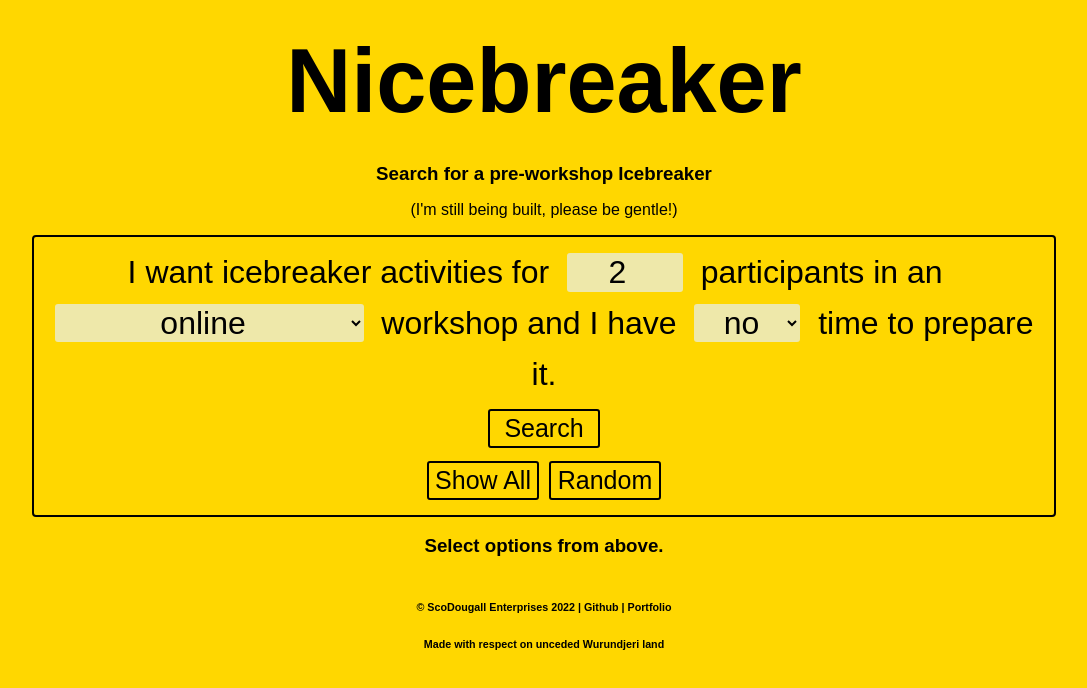
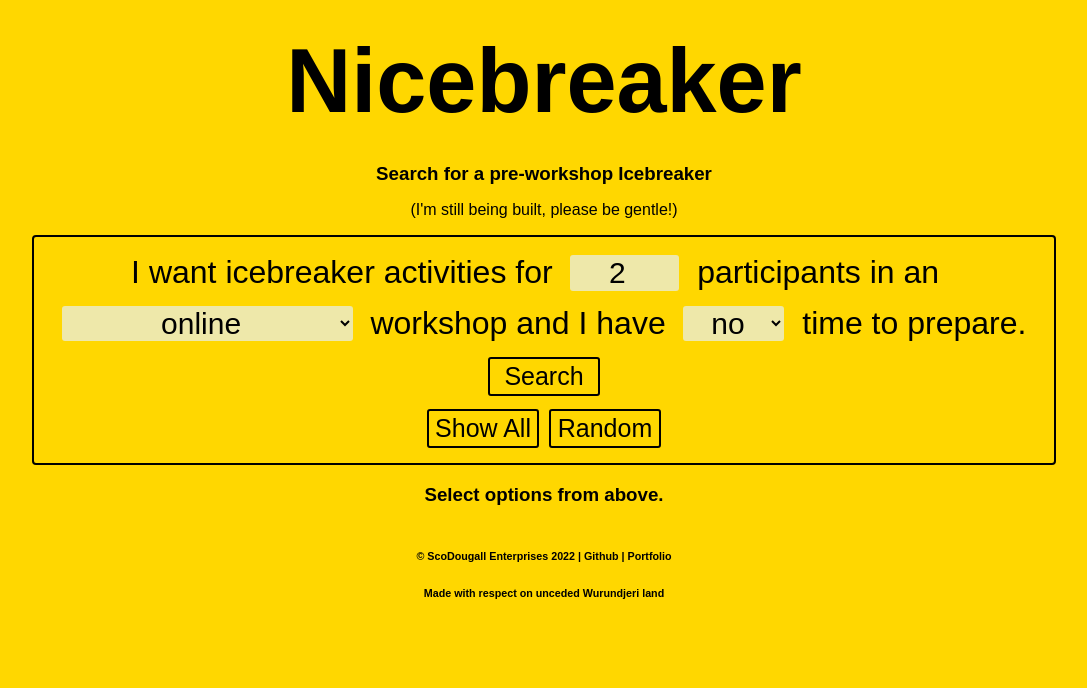
Before and after one commit to drinkwithdan/Nicebreaker, a React (Create React App) app: page /home in a window 1280 px wide. Shown: the top 688 px of the page, without its empty margins (96-1183 px from the left). Built offline with nearby package versions, Linux system fonts and the light colour scheme; a web font is replaced by a local one.

Commit message:
Styling changes

```diff
--- a/src/App.css
+++ b/src/App.css
@@ -105,7 +105,8 @@ body {
 input {
   background-color: palegoldenrod;
   font-family: "Proxima Nova", sans-serif;
-  font-size: 32px;
+  font-size: 30px;
+  color: black;
   border: none;
   border-radius: 3px;
   text-align: center;
@@ -114,7 +115,8 @@ input {
 select {
   background-color: palegoldenrod;
   font-family: "Proxima Nova", sans-serif;
-  font-size: 32px;
+  font-size: 30px;
+  color: black;
   border-color: black;
   border-radius: 3px;
   border: none;
@@ -124,6 +126,7 @@ select {
 button {
   width: 7rem;
   margin: 5px;
+  color: black;
   border: 2px black solid;
   border-radius: 3px;
   background-color: gold;
--- a/src/components/Home/Searchbar.jsx
+++ b/src/components/Home/Searchbar.jsx
@@ -58,7 +58,7 @@ const Searchbar = ({ handleFormSubmit, handleShowAllClick, handleRandomiseClick
             <option value="Lots">lots of</option>
           </select>
 
-            &nbsp; time to prepare it.
+            &nbsp; time to prepare.
 
           <br/>
 
--- a/src/components/Home/Show.jsx
+++ b/src/components/Home/Show.jsx
@@ -27,8 +27,6 @@ const Show = ({ icebreakersData }) => {
 
         <p>{currentItem.instructions}</p>
 
-
-
       </div>
     </div>
   )
```
